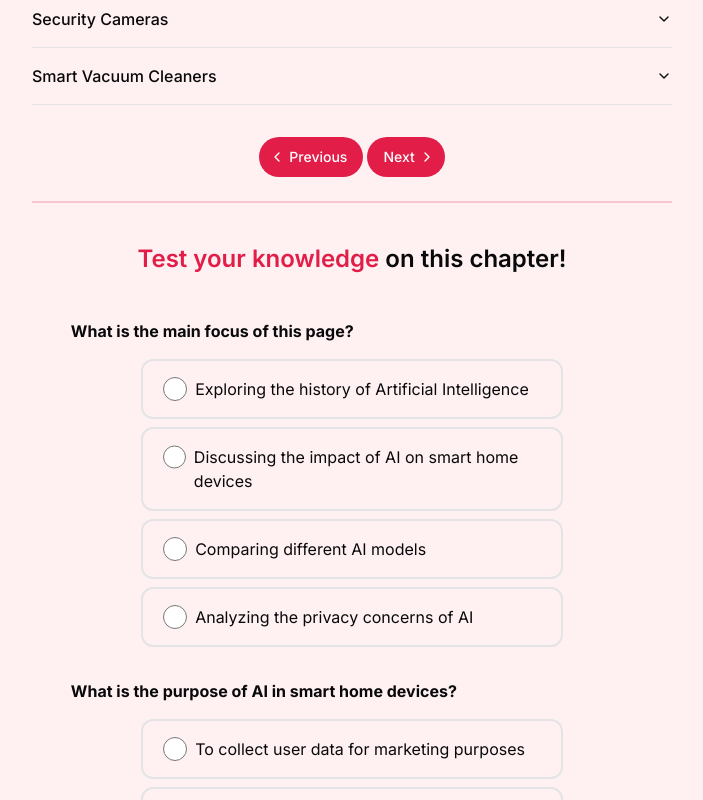
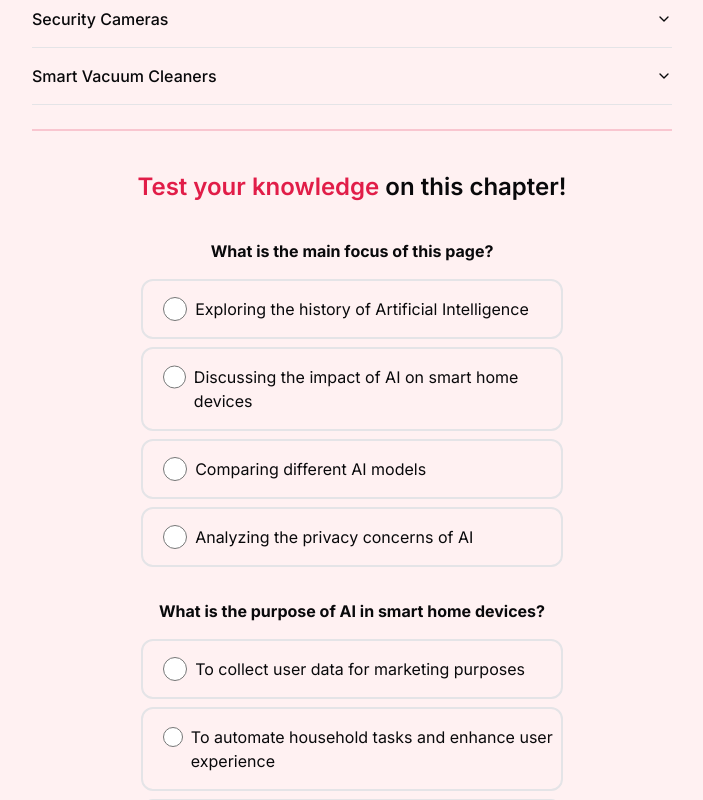
Before and after one commit to evebrnd/eps, a Next.js app: page /eps/chapters/five in a window 1280 px wide. Shown: the part 1920-2720 px from the top of the page, without its empty margins (376-1079 px from the left). Built offline with nearby package versions, Linux system fonts and the light colour scheme.

Commit message:
Changed bottom of chapter 4 and 5.

```diff
--- a/src/app/chapters/five/page.tsx
+++ b/src/app/chapters/five/page.tsx
@@ -121,6 +121,16 @@ export default function Page() {
           </Accordion>
         </div>
 
+        {/* The quiz text */}
+        <h3 className="text-center text-pretty mt-3 mb-3 text-2xl font-semibold hover:underline hover:decoration-wavy hover:decoration-primary pt-10 border-t-2 border-primary/20"><span className="text-primary">Test your knowledge</span> on this chapter!</h3>
+
+        {/* The quiz */}
+        <div className="flex text-center">
+          <Quiz
+            questions={questionsChapterFive}
+          />
+        </div>
+
         {/* The previous and next buttons */}
         <div className="flex flex-col">
           <PreviousAndNextButton
@@ -128,13 +138,6 @@ export default function Page() {
             nextUrl={components_chapters[5].href}
           />
         </div>
-
-        {/* The Quiz */}
-        <h3 className="text-center text-pretty mt-6 mb-5 text-2xl font-semibold hover:underline hover:decoration-wavy hover:decoration-primary pt-10 border-t-2 border-primary/20"><span className="text-primary">Test your knowledge</span> on this chapter!</h3>
-        <Quiz
-          questions={questionsChapterFive}
-        />
-
       </div>
     </div>
   );
--- a/src/app/chapters/four/page.tsx
+++ b/src/app/chapters/four/page.tsx
@@ -670,56 +670,25 @@ export default function Page() {
             </Accordion>
           </div>
         </div>
+
+        {/* The quiz text */}
+        <h3 className="text-center text-pretty mt-3 mb-3 text-2xl font-semibold hover:underline hover:decoration-wavy hover:decoration-primary pt-10 border-t-2 border-primary/20"><span className="text-primary">Test your knowledge</span> on this chapter!</h3>
+
+        {/* The quiz */}
+        <div className="flex text-center">
+          <Quiz
+            questions={questionsChapterFour}
+          />
+        </div>
+
+        {/* The previous and next buttons */}
         <div className="flex flex-col">
-          {/* The previous and next buttons */}
           <PreviousAndNextButton
             previousUrl={components_chapters[3].href}
             nextUrl={components_chapters[5].href}
           />
         </div>
-
-        <h3 className="text-center text-pretty mt-6 mb-5 text-2xl font-semibold hover:underline hover:decoration-wavy hover:decoration-primary pt-10 border-t-2 border-primary/20"><span className="text-primary">Test your knowledge</span> on this chapter!</h3>
-        <Quiz
-          questions={questionsChapterFour}
-        />
       </div>
     </div>
   );
 }
-
-
-// Quiz Questions
-// 1. What does Ring's statement imply about their access to customer video recordings?
-//    - a) They can access any video without permission
-//    - b) They can only access videos with explicit permission or those made publicly available
-//    - c) They can access videos without permission but only for research and development purposes
-//    - d) They do not access any customer videos
-//    - **Answer: b) They can only access videos with explicit permission or those made publicly available**
-
-// 2. What is a concern raised about the use of smart devices?
-//    - a) They are too expensive
-//    - b) They may record and share data without consent
-//    - c) They are not user-friendly
-//    - d) They are not durable
-//    - **Answer: b) They may record and share data without consent**
-
-// 3. What is suggested about the operation of smart speakers?
-//    - a) They record audio constantly
-//    - b) They only record audio after a wake word is said
-//    - c) They do not record any audio
-//    - d) They record audio at random intervals
-//    - **Answer: b) They only record audio after a wake word is said**
-
-// 4. What incident is mentioned regarding Amazon's reviewers and audio clips?
-//    - a) Reviewers used audio clips for amusement
-//    - b) Reviewers intervened in potential criminal situations
-//    - c) Reviewers had direct access to personal customer information
-//    - d) None of the above
-//    - **Answer: a) Reviewers used audio clips for amusement**
-
-// 5. What information is associated with Amazon's voice recordings?
-//   a) Account number, first name, and device serial number
-//   b) Personally identifiable information
-//   c) Randomized identifier
-//   d) None of the above
-//   Answer: a) Account number, first name, and device serial number
```
